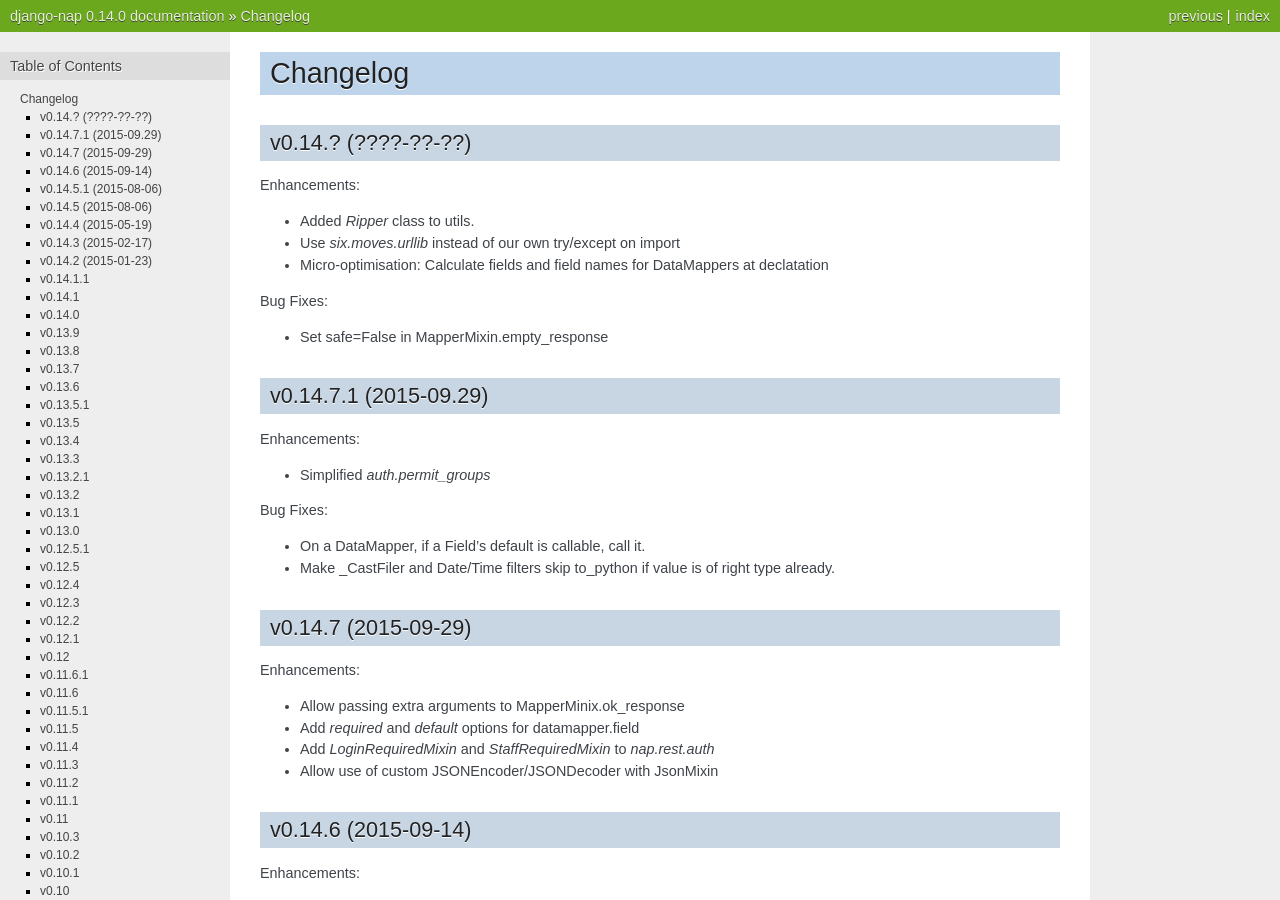
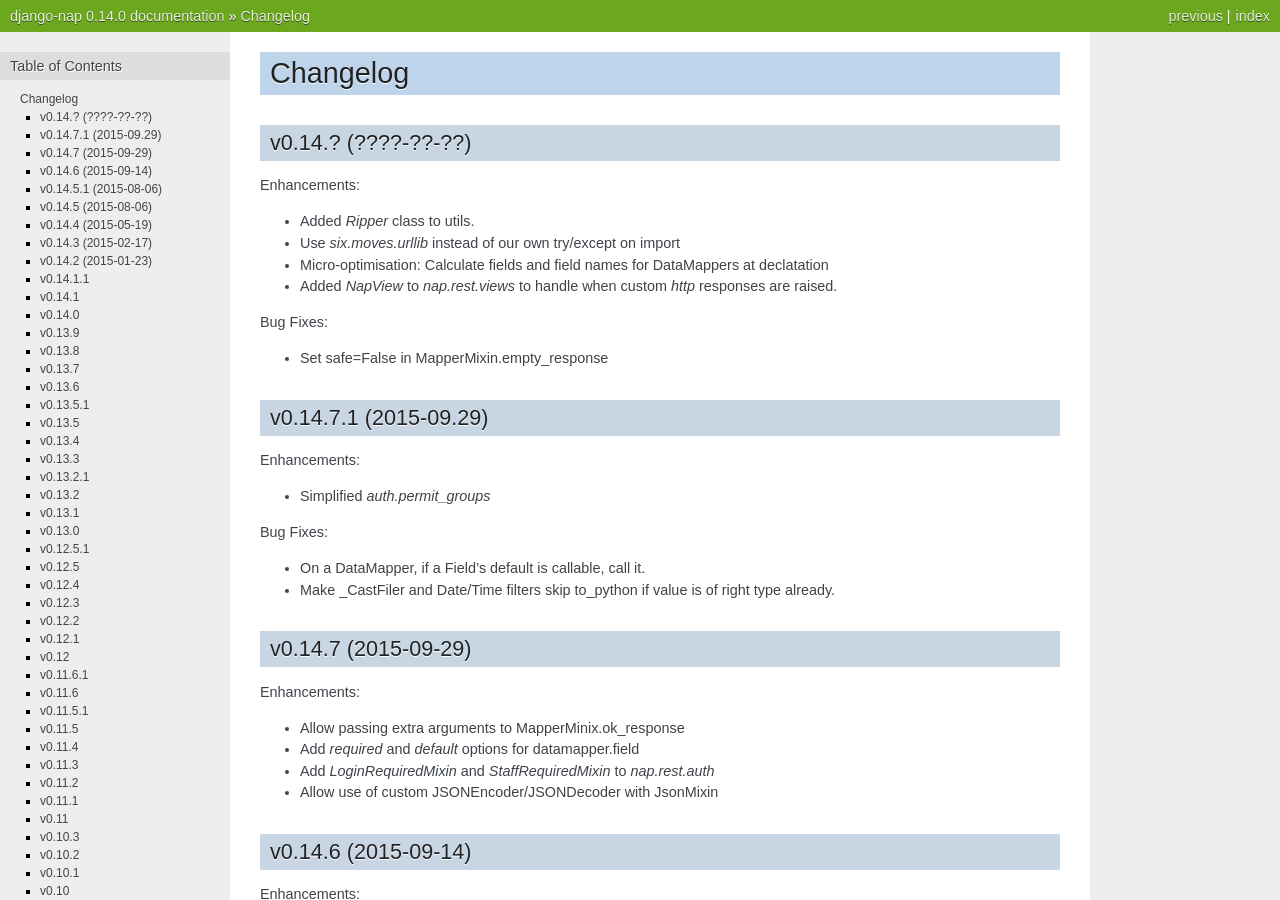
Before and after one commit to funkybob/django-nap, a Sphinx documentation site: the page built from docs/changelog.rst, in a window 1280 px wide and 900 px high. Built offline with Sphinx 7.4.7, drawn with Linux system fonts in a browser that asks for light colours; pages that are not in the unit, such as notebooks, are missing from menus.

Commit message:
Update changelog

```diff
--- a/docs/changelog.rst
+++ b/docs/changelog.rst
@@ -11,6 +11,8 @@
 - Use `six.moves.urllib` instead of our own try/except on import
 - Micro-optimisation: Calculate fields and field names for DataMappers at
   declatation
+- Added `NapView` to `nap.rest.views` to handle when custom `http` responses
+  are raised.
 
 Bug Fixes:
 
```
